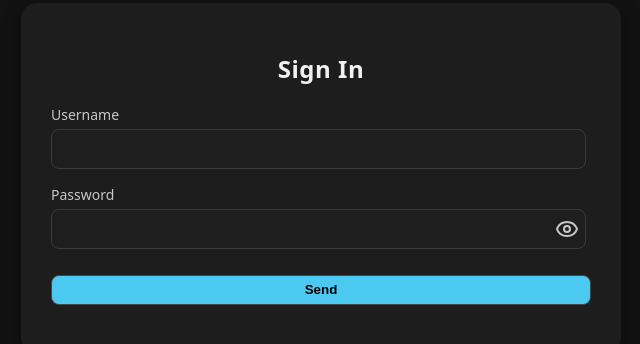
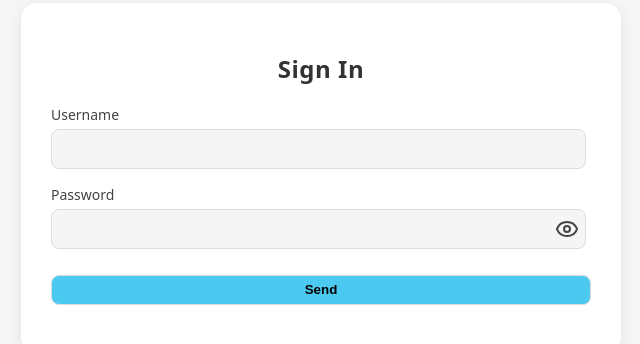
Before and after one commit to sadmagrage/macros_app, a React (Vite) app: page /auth in a window 1280 px wide. Shown: the part 222-566 px from the top of the page, without its empty margins (319-959 px from the left). Built offline with nearby package versions, Linux system fonts and the light colour scheme; no server answers.

Commit message:
feat: set light as default theme

```diff
--- a/src/App.tsx
+++ b/src/App.tsx
@@ -8,7 +8,7 @@
 
 export default function App() {
 
-  const [theme] = useState("dark");
+  const [theme] = useState("light");
 
   const currentTheme = theme === "light" ? lightTheme : darkTheme;
 
```
